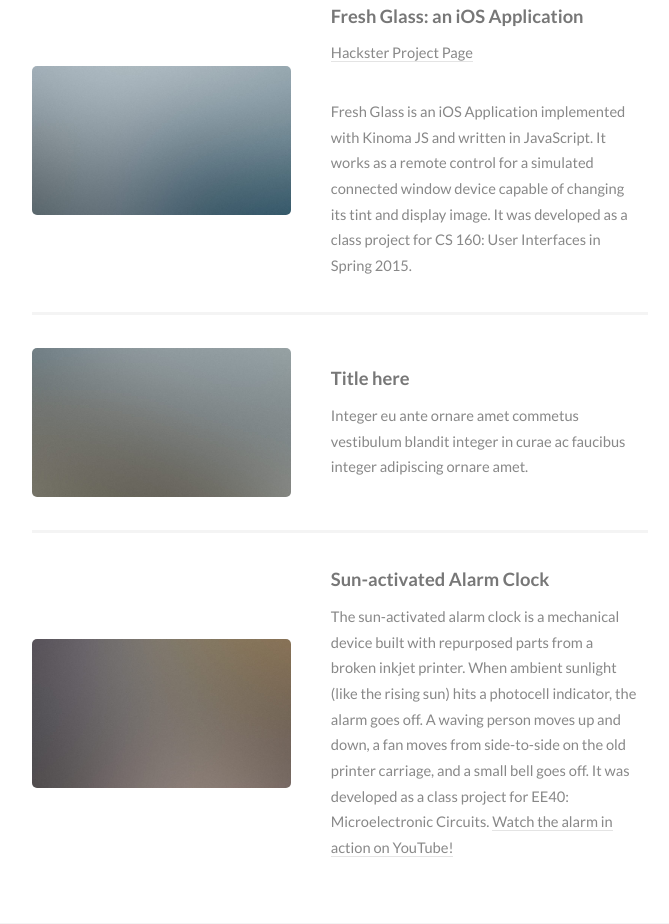
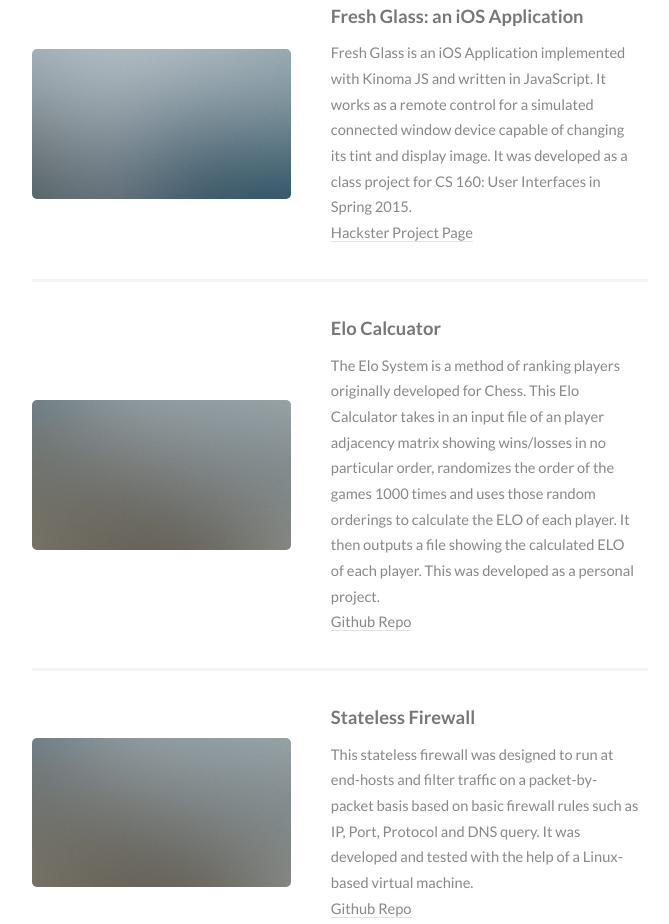
Before and after one commit to kimfairhurst/kimfairhurst.github.io, a plain HTML site: page index.html in a window 1280 px wide. Shown: the part 2016-2940 px from the top of the page, without its empty margins (153-822 px from the left). Drawn offline with Linux system fonts and the light colour scheme.

Commit message:
Added more projects - ELO calculator, firewall

```diff
--- a/index.html
+++ b/index.html
@@ -116,23 +116,30 @@
 											<a href="#" class="image"><img src="images/pic01.jpg" alt="" /></a>
 											<div class="inner">
 												<h4>Fresh Glass: an iOS Application</h4>
-												<p><a href="https://www.hackster.io/team-fresh-glass/fresh-glass-1b5235?ref=user&ref_id=5398&offset=0" target="_blank">Hackster Project Page</a><p>
-												Fresh Glass is an iOS Application implemented with Kinoma JS and written in JavaScript. It works as a remote control for a simulated connected window device capable of changing its tint and display image. It was developed as a class project for CS 160: User Interfaces in Spring 2015.</p>
+												<p>
+												Fresh Glass is an iOS Application implemented with Kinoma JS and written in JavaScript. It works as a remote control for a simulated connected window device capable of changing its tint and display image. It was developed as a class project for CS 160: User Interfaces in Spring 2015.</br><a href="https://www.hackster.io/team-fresh-glass/fresh-glass-1b5235?ref=user&ref_id=5398&offset=0" target="_blank">Hackster Project Page</a></br></p>
 											</div>
 										</article>
 										<article>
 											<a href="#" class="image"><img src="images/pic02.jpg" alt="" /></a>
 											<div class="inner">
-												<h4>Title here</h4>
-												<p>Integer eu ante ornare amet commetus vestibulum blandit integer in curae ac faucibus integer adipiscing ornare amet.</p>
+												<h4>Elo Calcuator</h4>
+												<p>The Elo System is a method of ranking players originally developed for Chess. This Elo Calculator takes in an input file of an player adjacency matrix showing wins/losses in no particular order, randomizes the order of the games 1000 times and uses those random orderings to calculate the ELO of each player. It then outputs a file showing the calculated ELO of each player. This was developed as a personal project.</br><a href="https://github.com/kimfairhurst/ELOCalculator" target="_blank">Github Repo</a></p>
+											</div>
+										</article>
+										<article>
+											<a href="#" class="image"><img src="images/pic02.jpg" alt="" /></a>
+											<div class="inner">
+												<h4>Stateless Firewall</h4>
+												<p>This stateless firewall was designed to run at end-hosts and filter traffic on a packet-by-packet basis based on basic firewall rules such as IP, Port, Protocol and DNS query. It was developed and tested with the help of a Linux-based virtual machine.</br><a href="https://github.com/kimfairhurst/distancevectorrouting" target="_blank">Github Repo</a></p>
 											</div>
 										</article>
 										<article>
 											<a href="#" class="image"><img src="images/pic03.jpg" alt="" /></a>
 											<div class="inner">
 												<h4>Sun-activated Alarm Clock</h4>
-												<p>The sun-activated alarm clock is a mechanical device built with repurposed parts from a broken inkjet printer. When ambient sunlight (like the rising sun) hits a photocell indicator, the alarm goes off. A waving person moves up and down, a fan moves from side-to-side on the old printer carriage, and a small bell goes off. It was developed as a class project for EE40: Microelectronic Circuits.
-													<a href="https://www.youtube.com/watch?v=8dsyLUtyL0Q" target="_blank">Watch the alarm in action on YouTube!</a></p>
+												<p>The sun-activated alarm clock is a mechanical device built with repurposed parts from a broken inkjet printer. When ambient sunlight (like the rising sun) hits a photocell indicator, the alarm goes off. A waving person moves up and down, a fan moves from side-to-side on the old printer carriage, and a small bell goes off. It was developed as a class project for EE40: Microelectronic Circuits.</br>
+													<a href="https://www.youtube.com/watch?v=8dsyLUtyL0Q" target="_blank">YouTube video</a></p>
 											</div>
 										</article>
 									</div>
```
